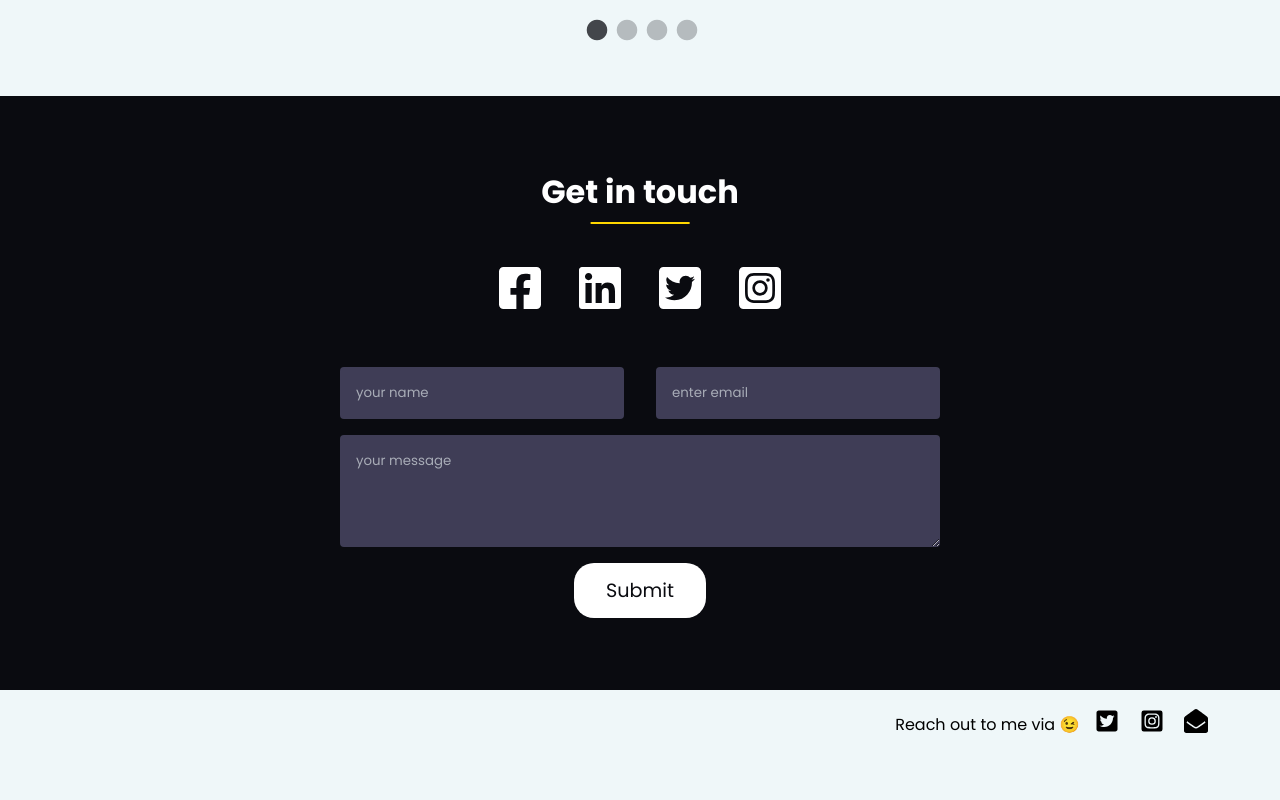
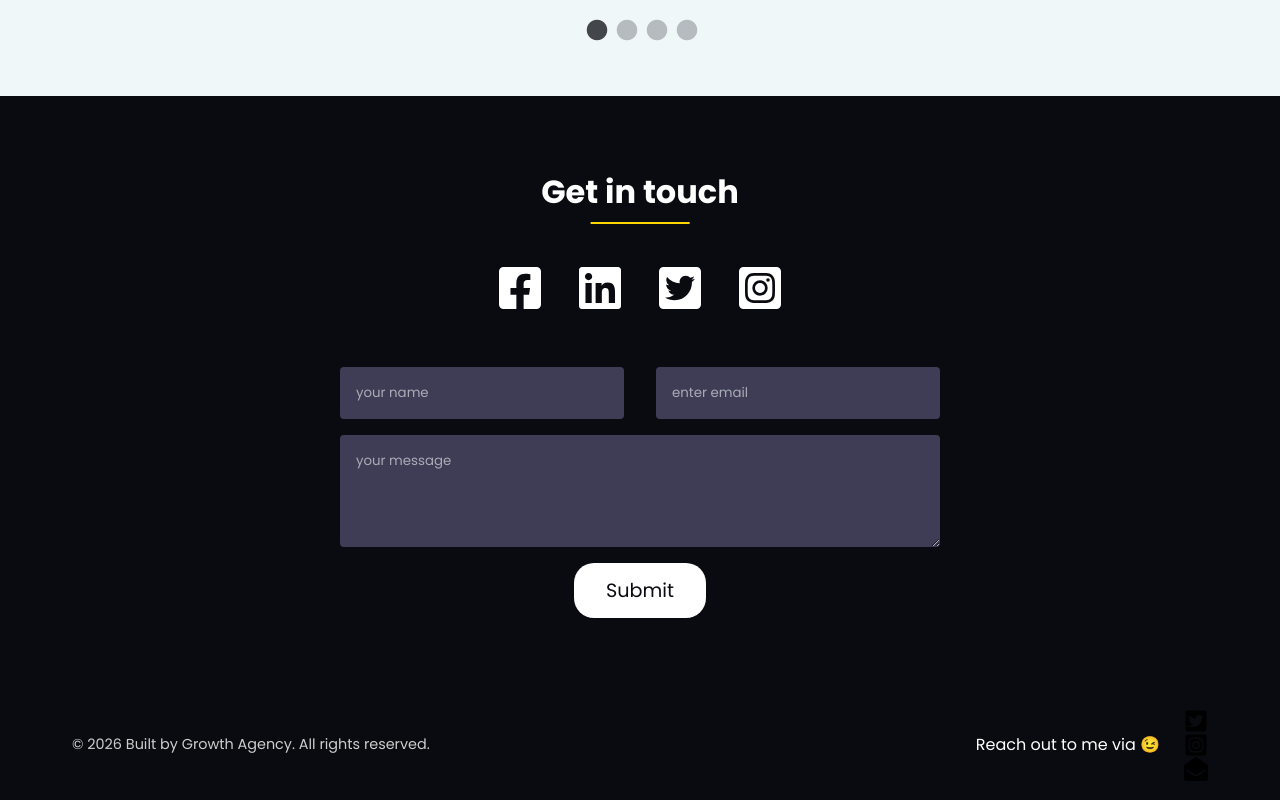
Before and after one commit to Kananel0/Growth-Agency, a React (Create React App) app: page / in a window 1280 px wide. Shown: the part 4339-5139 px from the top of the page. Before the commit the page ends 5098 px from the top, so only its background shows below. Built offline with nearby package versions, Linux system fonts and the light colour scheme.

Commit message:
Update index.js

```diff
--- a/src/components/Footer/index.js
+++ b/src/components/Footer/index.js
@@ -9,62 +9,94 @@ const FOOTER = styled.footer`
   display: flex;
   align-items: center;
   justify-content: space-between;
-  @media only Screen and (max-width: 48em) {
+  background-color: #0a0b10;
+  color: #fff;
+
+  @media only screen and (max-width: 48em) {
     flex-direction: column;
-    align-items: center;
-    div {
-      &:first-child {
-        margin-bottom: 1rem;
-      }
-    }
+    padding: 2rem;
+    text-align: center;
   }
 `;
 
 const RightText = styled.div`
   display: flex;
   align-items: center;
+
   img {
     width: 1.5rem;
     height: 1.5rem;
-    margin-left: 1rem;
+    margin-left: 1.5rem;
     filter: invert(100%);
     transition: all 0.2s ease-in-out;
   }
+
   a {
+    display: flex;
+    align-items: center;
     &:hover {
       img {
-        transform: scale(1.5);
+        transform: scale(1.3);
         filter: invert(50%) sepia(100%) saturate(500%) hue-rotate(216deg)
           brightness(100%) contrast(97%);
       }
     }
   }
+
+  @media only screen and (max-width: 48em) {
+    flex-direction: column;
+    margin-top: 1rem;
+
+    span {
+      margin-bottom: 1rem;
+    }
+
+    img {
+      margin: 0 0.8rem;
+    }
+
+    .social-links {
+      display: flex;
+      justify-content: center;
+    }
+  }
 `;
+
 const LeftText = styled.div`
   text-align: left;
+  font-size: 0.9rem;
+  opacity: 0.8;
+
+  @media only screen and (max-width: 48em) {
+    text-align: center;
+  }
 `;
+
 const Footer = () => {
+  const year = new Date().getFullYear();
+
   return (
     <FOOTER>
       <LeftText>
-        <a href="https://www.youtube.com" target="_blank">
+        © {year} Built by Growth Agency. All rights reserved.
+      </LeftText>
 
-        </a>
-      </LeftText>
       <RightText>
-        Reach out to me via 😉
-        <a href="https://twitter.com" target="_blank">
+        <span>Reach out to me via 😉</span>
+        <div className="social-links">
+          {/* rel="noreferrer" added to clear ESLint warnings */}
+          <a href="https://twitter.com" target="_blank" rel="noreferrer">
             <img src={Twitter} alt="Twitter" />
           </a>
 
-        &nbsp;
-        <a href="https://www.instagram.com" target="_blank">
+          <a href="https://www.instagram.com" target="_blank" rel="noreferrer">
             <img src={Instagram} alt="Instagram" />
           </a>
-        &nbsp;
-        <a href="mailto:email?subject=Email From Your Website">
+
+          <a href="mailto:hello@growthagency.com?subject=Email From Your Website">
             <img src={Gmail} alt="Gmail" />
           </a>
+        </div>
       </RightText>
     </FOOTER>
   );
```
Lines whose indentation alone changed are shown as unchanged.
